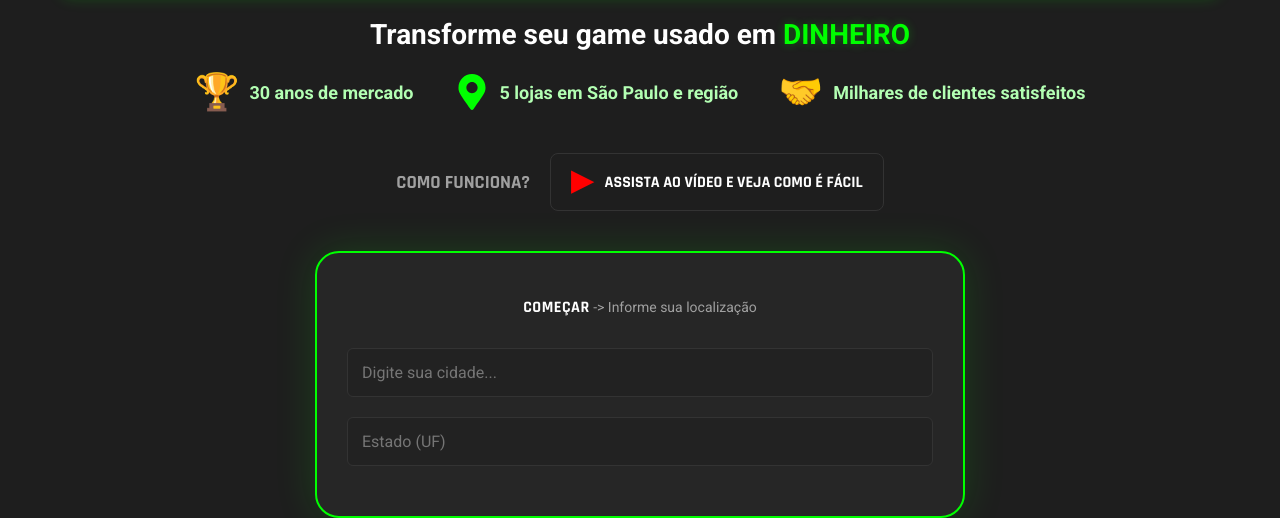
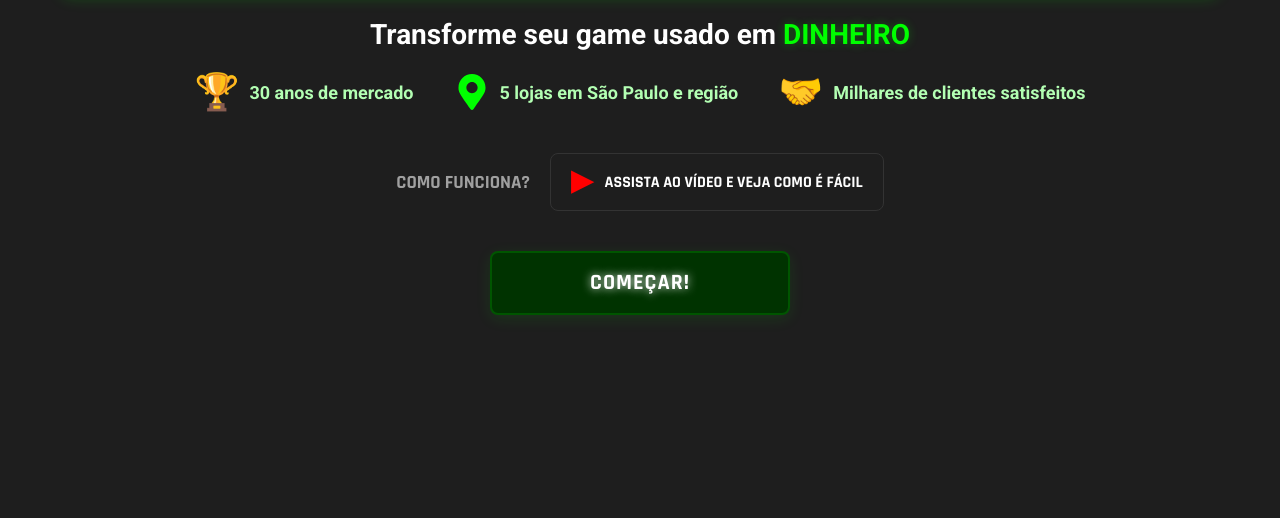
Before and after one commit to avernax-droid/MyGames, a Flask app: template templates/boas_vindas.html in a window 1280 px wide. Shown: the part 705-1223 px from the top of the page. After the commit the page ends 1023 px from the top, so only its background shows below. Run offline with Flask 3, Linux system fonts and the light colour scheme; the template is opened without the code that fills it: most values are stand-ins (such as "Sample title", 1, 10 or a date in 2020).

Commit message:
feat: refatora UX inicial com modal flutuante nas telas de boas-vindas (desktop e mobile) para evitar quebra de rolagem

```diff
--- a/templates/boas_vindas.html
+++ b/templates/boas_vindas.html
@@ -11,17 +11,15 @@
 
   HISTÓRICO DE ALTERAÇÕES:
   - 28/05/2026: Inclusão do cabeçalho padrão de documentação.
-  - 19/06/2026: Refatoração visual (Hero section, Badges e Chamada para Vídeo) e alteração do botão principal para "INICIAR COTAÇÃO".
-  - 19/06/2026: Ajustes de tipografia no Hero (tamanho e fonte), aumento do logo, destaque em verde para os badges e redimensionamento de ícones.
-  - 19/06/2026: Substituição do emoji de localização por um ícone vetorial (SVG) no formato "gota invertida" (Map Marker).
-  - 19/06/2026: Refinamento final: título encurtado, aumento dos ícones (36px), mudança na cor do texto dos badges para verde claro (#b3ffb3) e redução da fonte do CTA de vídeo.
-  - 19/06/2026: Reposicionamento da seção "Como Funciona" (vídeo CTA) para cima do quadro de localização para melhor visualização na primeira dobra.
-  - 19/06/2026: Conversão da seleção de Canal de Aquisição em um Modal Sobreposto para evitar scroll, exibindo o botão Iniciar Cotação na sequência.
-  - 24/06/2026: Implementação do Modal de Vídeo In-Page (Iframe), substituindo o redirecionamento externo para o YouTube para manter a UX fluida.
-  - 25/06/2026: Substituição da URL de incorporação do YouTube pela variável dinâmica url_video_como_funciona configurada via .env.
-  - 25/06/2026: Inserção do componente de Banner Dinâmico em vídeo (tirinhas-desktop.mp4) no topo (abaixo do logo), com ajuste de margens negativas para otimização de espaço.
-  - 26/06/2026: Ajuste na CTA do quadro de localização ("COMEÇAR -> Informe sua localização")
-    com destaque visual e tipográfico na palavra COMEÇAR.
+  - 19/06/2026: Refatoração visual (Hero section, Badges e Chamada para Vídeo).
+  - 19/06/2026: Conversão da seleção de Canal de Aquisição em um Modal Sobreposto.
+  - 24/06/2026: Implementação do Modal de Vídeo In-Page (Iframe).
+  - 25/06/2026: Substituição da URL de incorporação do YouTube pela variável dinâmica via .env.
+  - 25/06/2026: Inserção do componente de Banner Dinâmico em vídeo no topo.
+  - 26/06/2026: Ajuste na CTA do quadro de localização ("COMEÇAR -> Informe sua localização").
+  - 06/07/2026: Refatoração da UX inicial. Ocultação do formulário de localização.
+  - 06/07/2026: Alteração do quadro de localização para um Modal Flutuante (Overlay)
+    para evitar o salto ("pulo") e rolagem indesejada da página ao clicar no botão iniciar.
   ==============================================================================
 #}
 {% extends 'base.html' %}
@@ -30,7 +28,6 @@
 
 {% block content %}
 <style>
-    /* Estilos locais específicos para a página de Boas-vindas */
     /* Otimização de espaço: Reduz as margens do logo puxando para cima */
     .logo-header { max-width: 180px !important; margin-top: -20px !important; margin-bottom: 5px !important; }
 
@@ -49,6 +46,26 @@
 
     @keyframes fadeIn { from { opacity: 0; transform: translateY(10px); } to { opacity: 1; transform: translateY(0); } }
 
+    /* ESTILO DO NOVO BOTÃO DE INÍCIO (Totalmente solto) */
+    .btn-start-glow {
+        width: 100%; max-width: 300px;
+        background-color: #003300;
+        color: #ffffff;
+        text-shadow: 0 0 8px rgba(255, 255, 255, 0.9);
+        font-family: 'Rajdhani', sans-serif;
+        font-size: 22px;
+        font-weight: bold;
+        letter-spacing: 1px;
+        padding: 16px;
+        border: 2px solid #005500;
+        border-radius: 8px;
+        cursor: pointer;
+        transition: all 0.2s ease-in-out;
+        box-shadow: 0 4px 15px rgba(0, 255, 0, 0.1);
+        margin: 0 auto; display: block;
+    }
+    .btn-start-glow:hover { background-color: #004400; transform: scale(1.02); }
+
     /* Estilos específicos para os inputs e lista de cidades */
     .form-group { margin-bottom: 20px; position: relative; }
     input, select { width: 100%; padding: 14px; background: #222; border: var(--borda-fina); color: #fff; border-radius: 6px; font-size: 16px; transition: border 0.3s; }
@@ -63,10 +80,22 @@
     #lista-cidades div { padding: 12px 15px; cursor: pointer; color: #ddd; border-bottom: 1px solid #333; }
     #lista-cidades div:hover { background: var(--cor-destaque); color: #000; }
 
-    /* MODAL DO CANAL DE AQUISIÇÃO */
+    /* NOVO: MODAL FLUTUANTE DE LOCALIZAÇÃO (Evita rolagem) */
+    #modal-localizacao-overlay {
+        position: fixed; top: 0; left: 0; width: 100vw; height: 100vh;
+        background: rgba(0, 0, 0, 0.85); display: none; justify-content: center; align-items: center; z-index: 9998;
+        animation: fadeIn 0.3s ease-out;
+    }
+    .modal-form-box {
+        background: var(--bg-fundo); border: 2px solid var(--cor-destaque); border-radius: 12px;
+        padding: 30px 20px; max-width: 400px; width: 90%; position: relative;
+        box-shadow: 0 10px 30px rgba(0,0,0,0.5);
+    }
+
+    /* MODAL DO CANAL DE AQUISIÇÃO (Sobreposto ao modal de localização) */
     #secao-canal-overlay {
         position: fixed; top: 0; left: 0; width: 100vw; height: 100vh;
-        background: rgba(0, 0, 0, 0.85); display: none; justify-content: center; align-items: center; z-index: 9999;
+        background: rgba(0, 0, 0, 0.90); display: none; justify-content: center; align-items: center; z-index: 9999;
     }
     .modal-canal-box {
         background: var(--bg-fundo); border: 2px solid var(--cor-destaque); border-radius: 12px;
@@ -76,10 +105,10 @@
 
     #btn-entrar { display: none; margin-top: 20px; animation: fadeIn 0.5s; }
 
-    /* NOVO: MODAL DE VÍDEO IN-PAGE */
+    /* MODAL DE VÍDEO IN-PAGE */
     .modal-video-overlay {
         position: fixed; top: 0; left: 0; width: 100vw; height: 100vh;
-        background: rgba(0, 0, 0, 0.9); display: none; justify-content: center; align-items: center; z-index: 10000;
+        background: rgba(0, 0, 0, 0.95); display: none; justify-content: center; align-items: center; z-index: 10000;
         animation: fadeIn 0.3s ease-out;
     }
     .modal-video-box {
@@ -143,9 +172,18 @@
     </a>
 </div>
 
-<div class="card-padrao">
+<div id="bloco-btn-comecar" style="text-align: center; margin: 10px auto 40px auto; width: 100%;">
+    <button type="button" class="btn-start-glow" onclick="abrirModalLocalizacao()">
+        COMEÇAR!
+    </button>
+</div>
+
+<div id="modal-localizacao-overlay">
+    <div class="modal-form-box">
+        <button type="button" class="btn-fechar-video" onclick="fecharModalLocalizacao()">✖</button>
+
         <p style="text-align: center; color: var(--texto-dim); margin-bottom: 30px; font-size: 14px;">
-        <span style="color: #ffffff; font-weight: bold; font-size: 16px; font-family: 'Rajdhani', sans-serif; letter-spacing: 0.5px;">COMEÇAR</span> -> Informe sua localização
+            <span style="color: #ffffff; font-weight: bold; font-size: 16px; font-family: 'Rajdhani', sans-serif; letter-spacing: 0.5px;">INFORME SUA LOCALIZAÇÃO</span>
         </p>
 
         <form action="{{ url_for('definir_regiao') }}" method="POST">
@@ -176,6 +214,7 @@
             <button type="submit" id="btn-entrar" class="btn-primary" style="width: 100%;">INICIAR COTAÇÃO</button>
         </form>
     </div>
+</div>
 
 <div id="modal-video-overlay" class="modal-video-overlay" onclick="fecharModalVideo(event)">
     <div class="modal-video-box" onclick="event.stopPropagation()">
@@ -196,6 +235,19 @@
     const modalCanal = document.getElementById('secao-canal-overlay');
     const btnEntrar = document.getElementById('btn-entrar');
 
+    // NOVO: Funções para abrir e fechar o Modal de Localização sem mover a página
+    function abrirModalLocalizacao() {
+        document.getElementById('modal-localizacao-overlay').style.display = 'flex';
+        setTimeout(() => {
+            inputCidade.focus({ preventScroll: true });
+        }, 100);
+    }
+
+    function fecharModalLocalizacao() {
+        document.getElementById('modal-localizacao-overlay').style.display = 'none';
+        inputCidade.value = ''; // Limpa o input caso feche
+    }
+
     inputCidade.addEventListener('input', async () => {
         const termo = inputCidade.value;
         if (termo.length < 3) { listaCidades.style.display = 'none'; return; }
@@ -212,7 +264,7 @@
                     inputCidade.value = item.cidade;
                     inputUf.value = item.uf;
                     listaCidades.style.display = 'none';
-                    // Abre o modal sobreposto em vez de expandir a tela
+                    // Abre o modal sobreposto de canais
                     modalCanal.style.display = 'flex';
                 };
                 listaCidades.appendChild(div);
@@ -230,19 +282,18 @@
     function selecionouCanal() {
         const select = document.getElementById('canal_id_input');
         if (select.value !== "") {
-            // Fecha o modal e exibe o botão principal
+            // Fecha o modal e exibe o botão principal de cotação
             modalCanal.style.display = 'none';
             btnEntrar.style.display = 'block';
         }
     }
 
-    // NOVO: LÓGICA DO MODAL DE VÍDEO
+    // LÓGICA DO MODAL DE VÍDEO
     function abrirModalVideo(e) {
         e.preventDefault();
         const modal = document.getElementById('modal-video-overlay');
         const iframe = document.getElementById('iframe-video');
 
-        // Injeta a URL do embed tratada vinda dinamicamente do backend Flask
         iframe.src = "{{ url_video_como_funciona }}";
         modal.style.display = 'flex';
     }
@@ -252,7 +303,6 @@
         const modal = document.getElementById('modal-video-overlay');
         const iframe = document.getElementById('iframe-video');
 
-        // Oculta o modal e remove o src para estancar o áudio imediatamente
         modal.style.display = 'none';
         iframe.src = "";
     }
```
Also changed, not shown: templates/mobile/boas_vindas.html (+51 -2 lines). Lines whose indentation alone changed are shown as unchanged.
